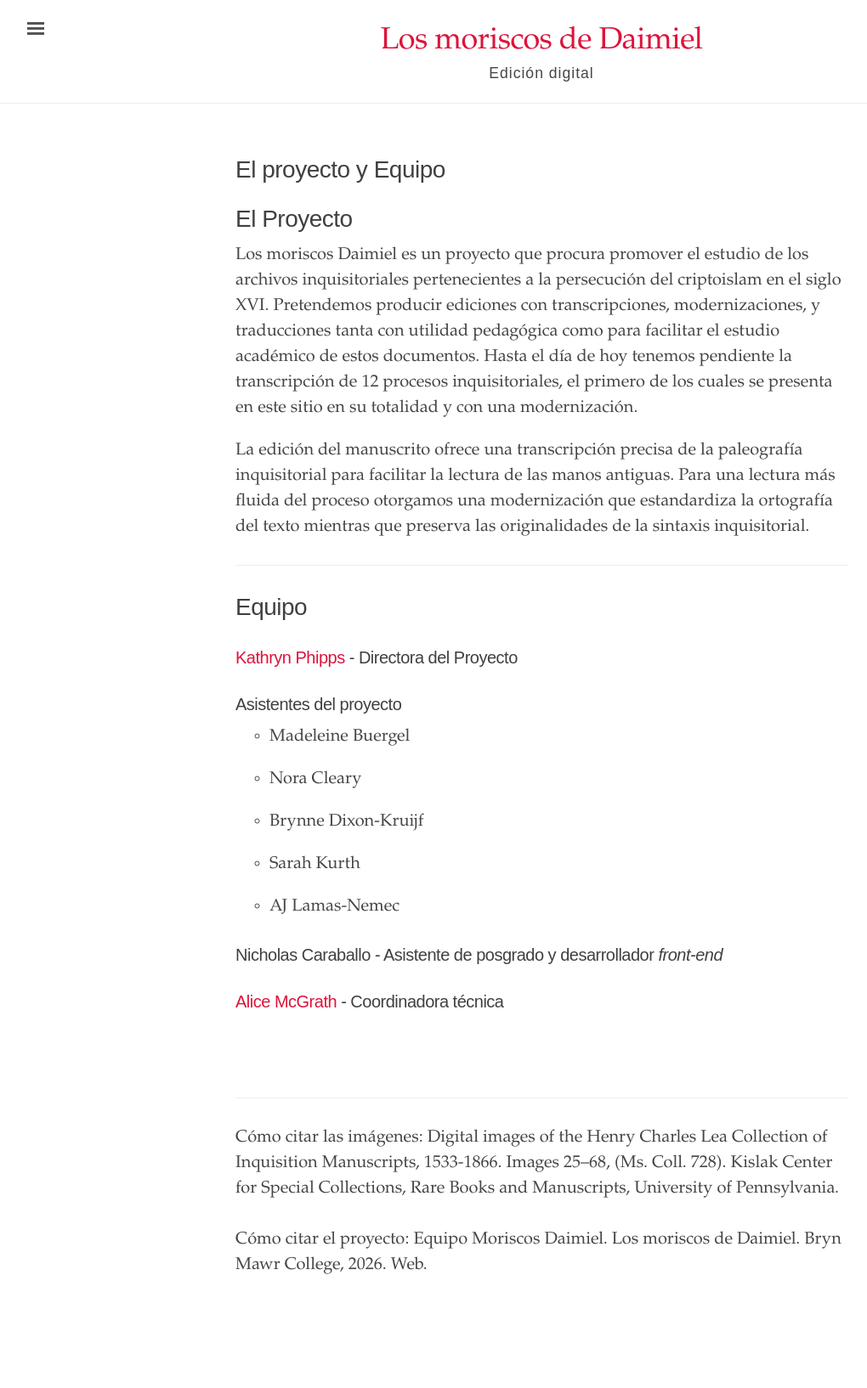
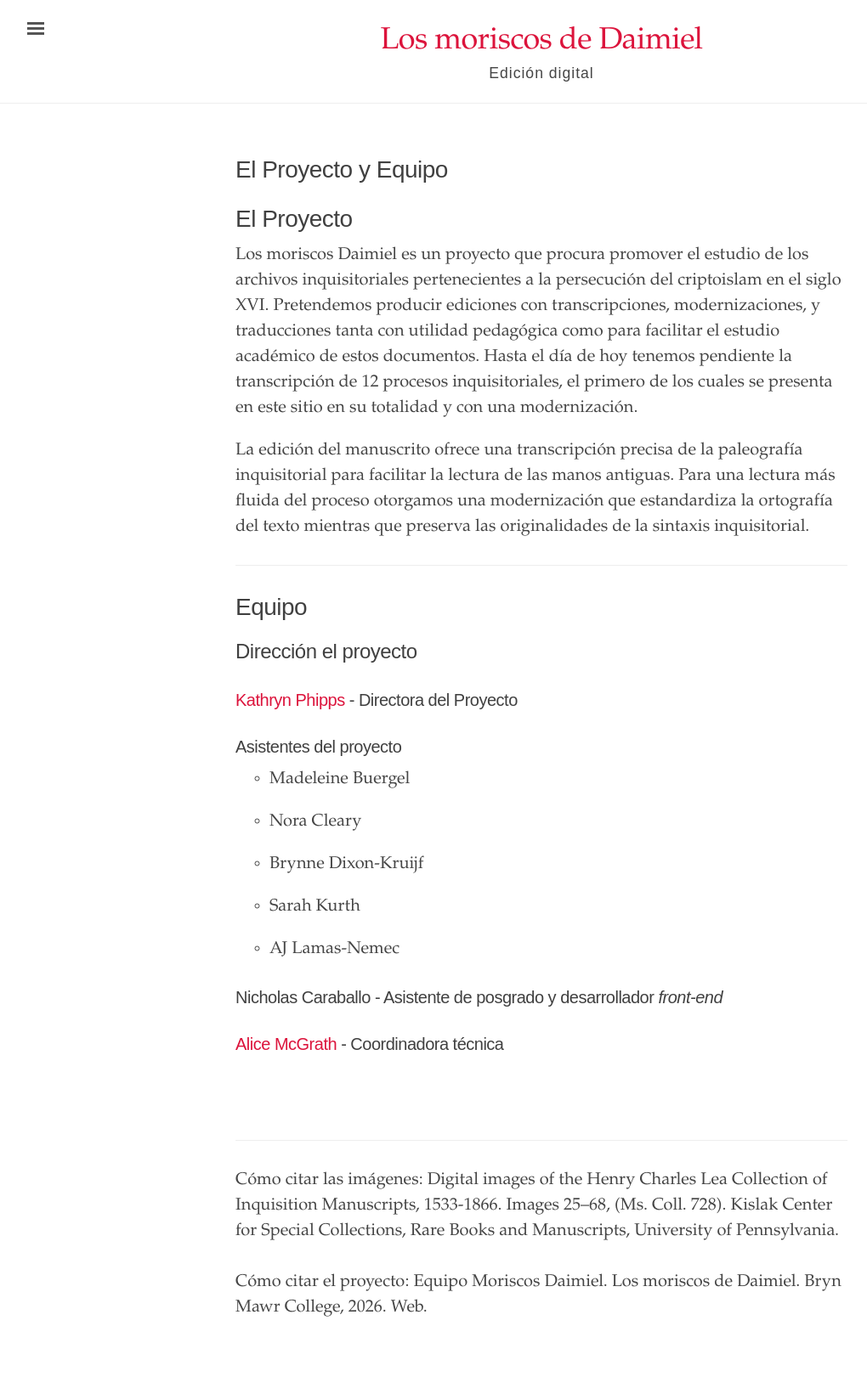
Before and after one commit to digbmc/moriscos-daimel, a Jekyll site: the page built from sobre-el-proyecto.md, in a window 1280 px wide. Shown: the whole page at 85% size, without its empty margins (3-1023 px from the left). Built offline with Jekyll 4.4.1, drawn with Linux system fonts in a browser that asks for light colours; before the commit the page ends 1584 px from its top, so only the background shows below that.

Commit message:
Update sobre-el-proyecto.md

```diff
--- a/sobre-el-proyecto.md
+++ b/sobre-el-proyecto.md
@@ -1,6 +1,6 @@
 ---
 layout: page
-title: El proyecto y Equipo
+title: El Proyecto y Equipo
 nav_order: 1
 ---
 
@@ -13,6 +13,8 @@ La edición del manuscrito ofrece una transcripción precisa de la paleografía
 <hr>
 
 # Equipo
+
+## Dirección el proyecto
 
 ### [Kathryn Phipps]() - Directora del Proyecto
 
```
